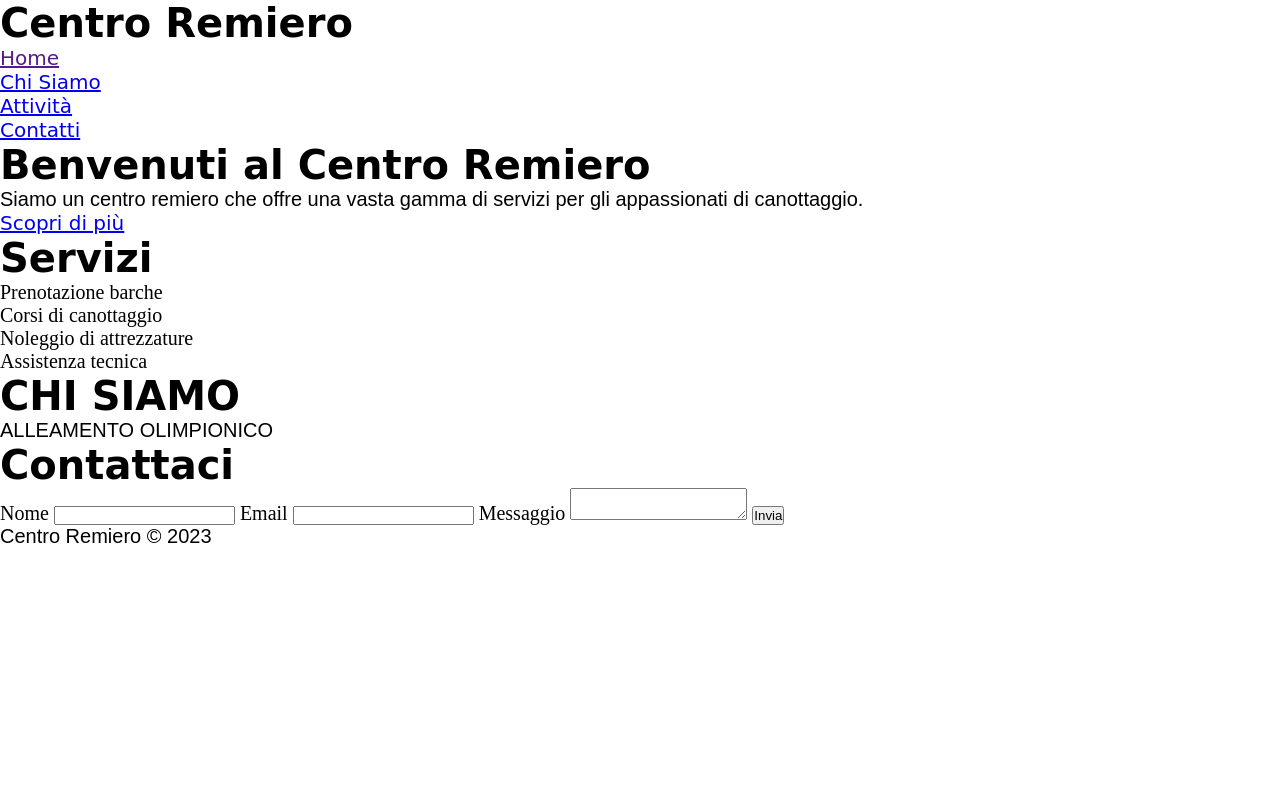
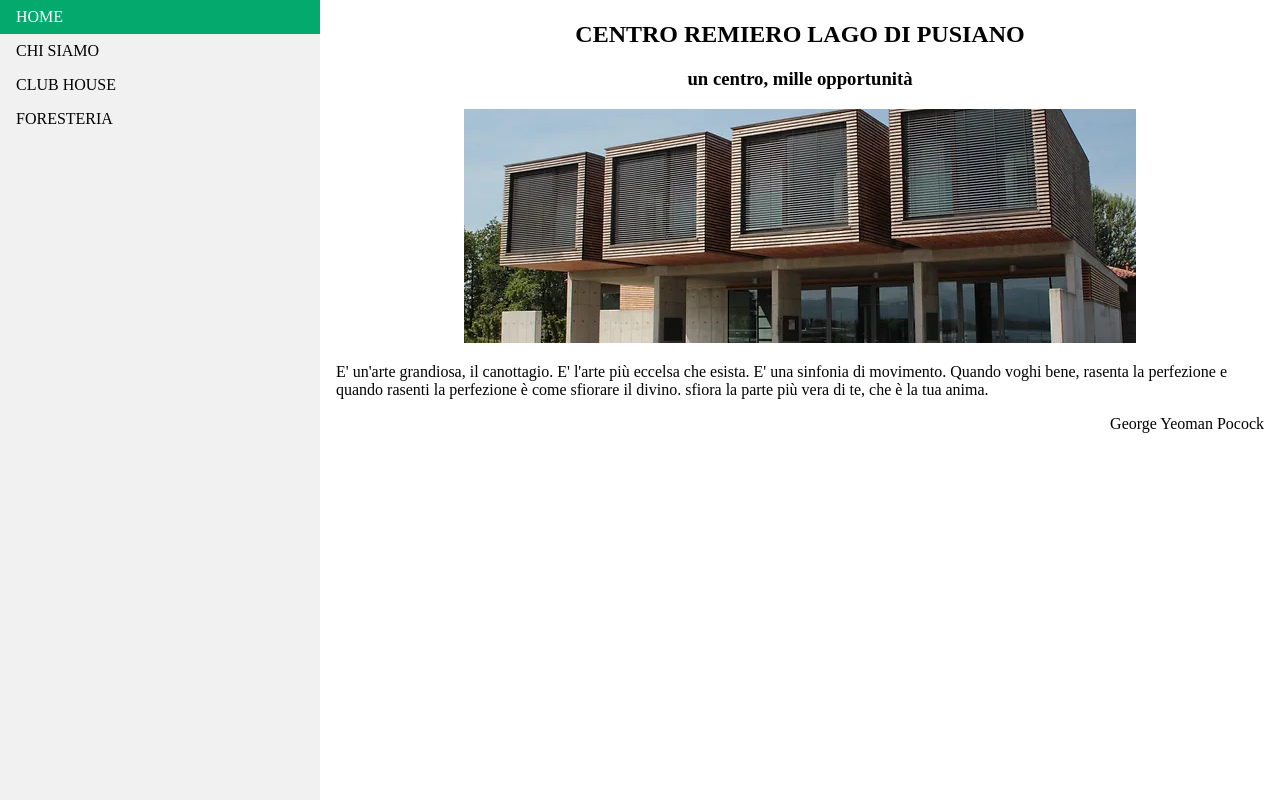
Before and after one commit to NicoloNarciso/PROGETTO.CENTRO.REMIERO, a plain HTML site: page index.html in a window 1280 px wide. Shown: the top 800 px of the page. Drawn offline with Linux system fonts and the light colour scheme.

Commit message:
modifiche struttura sito

```diff
--- a/index.html
+++ b/index.html
@@ -1,55 +1,77 @@
 <!DOCTYPE html>
 <html>
 <head>
-    <title>Centro Remiero</title>
-    <link rel="stylesheet" href="css/style.css">
+<style>
+body {
+  margin: 0;
+}
+
+ul {
+  list-style-type: none;
+  margin: 0;
+  padding: 0;
+  width: 25%;
+  background-color: #f1f1f1;
+  position: fixed;
+  height: 100%;
+  overflow: auto;
+}
+
+li a {
+  display: block;
+  color: #000;
+  padding: 8px 16px;
+  text-decoration: none;
+}
+
+li a.active {
+  background-color: #04AA6D;
+  color: white;
+}
+
+li a:hover:not(.active) {
+  background-color: #555;
+  color: white;
+}
+#nome {
+  text-align: right;
+}
+h2, h3 {
+  text-align: center;
+}
+.img {
+  text-align: center;
+}
+.footer {
+  padding: 20px;
+  text-align: center;
+  background: #ddd;
+  margin-top: 20px;
+}
+</style>
 </head>
 <body>
-    <header>
-      <h1>Centro Remiero</h1>
-      <nav>
+
 <ul>
-          <li><a href="">Home</a></li>
-          <li><a href="#">Chi Siamo</a></li>
-          <li><a href="#">Attività</a></li>
-          <li><a href="#">Contatti</a></li>
+  <li><a class="active" href="#home">HOME</a></li>
+  <li><a href="#chi">CHI SIAMO</a></li>
+  <li><a href="#club">CLUB HOUSE</a></li>
+  <li><a href="#foresteria">FORESTERIA</a></li>
 </ul>
-      </nav>
-    </header>
-    <main>
-      <section id="hero">
-        <h2>Benvenuti al Centro Remiero</h2>
-        <p>Siamo un centro remiero che offre     una vasta gamma di servizi per gli appassionati di canottaggio.</p>
-        <a href="#" class="btn">Scopri di più</a>
-      </section>
-      <section id="services">
-        <h2>Servizi</h2>
-        <ul>
-          <li>Prenotazione barche</li>
-          <li>Corsi di canottaggio</li>
-          <li>Noleggio di attrezzature</li>
-          <li>Assistenza tecnica</li>
-        </ul>
-      </section>
-      <section id="about">
-        <h2>CHI SIAMO</h2>
-        <p>ALLEAMENTO OLIMPIONICO</p>
-      </section>
-      <section id="contact">
-        <h2>Contattaci</h2>
-        <form>
-          <label for="name">Nome</label>
-          <input type="text" id="name" name="name">
-          <label for="email">Email</label>
-          <input type="email" id="email" name="email">
-          <label for="message">Messaggio</label>
-          <textarea id="message" name="message"></textarea>
-          <button type="submit">Invia</button>
-        </form>
-      </section>
-    </main>
-    <footer>
-      <p>Centro Remiero &copy; 2023</p>
-    </footer>
+
+<div style="margin-left:25%;padding:1px 16px;height:1000px;" id="home">
+  <h2>CENTRO REMIERO LAGO DI PUSIANO</h2>
+  <h3>un centro, mille opportunità</h3>
+  <p class="img">
+    <img src="/centro.webp">
+  </p>
+  <p>E' un'arte grandiosa, il canottagio. E' l'arte più eccelsa che esista. E' una sinfonia di movimento. Quando voghi bene, rasenta la perfezione e quando rasenti la perfezione è come sfiorare il divino. sfiora la parte più vera di te, che è la tua anima. </p>
+  <p id="nome">George Yeoman Pocock</p>
+</div>
+
+<div class="footer">
+  <h2>Footer</h2>
+</div>
+
 </body>
 </html>
```
Also changed, not shown: rowingwinterchallenge.html (+1 -1 lines), centro.webp (added). Lines whose indentation alone changed are shown as unchanged.
